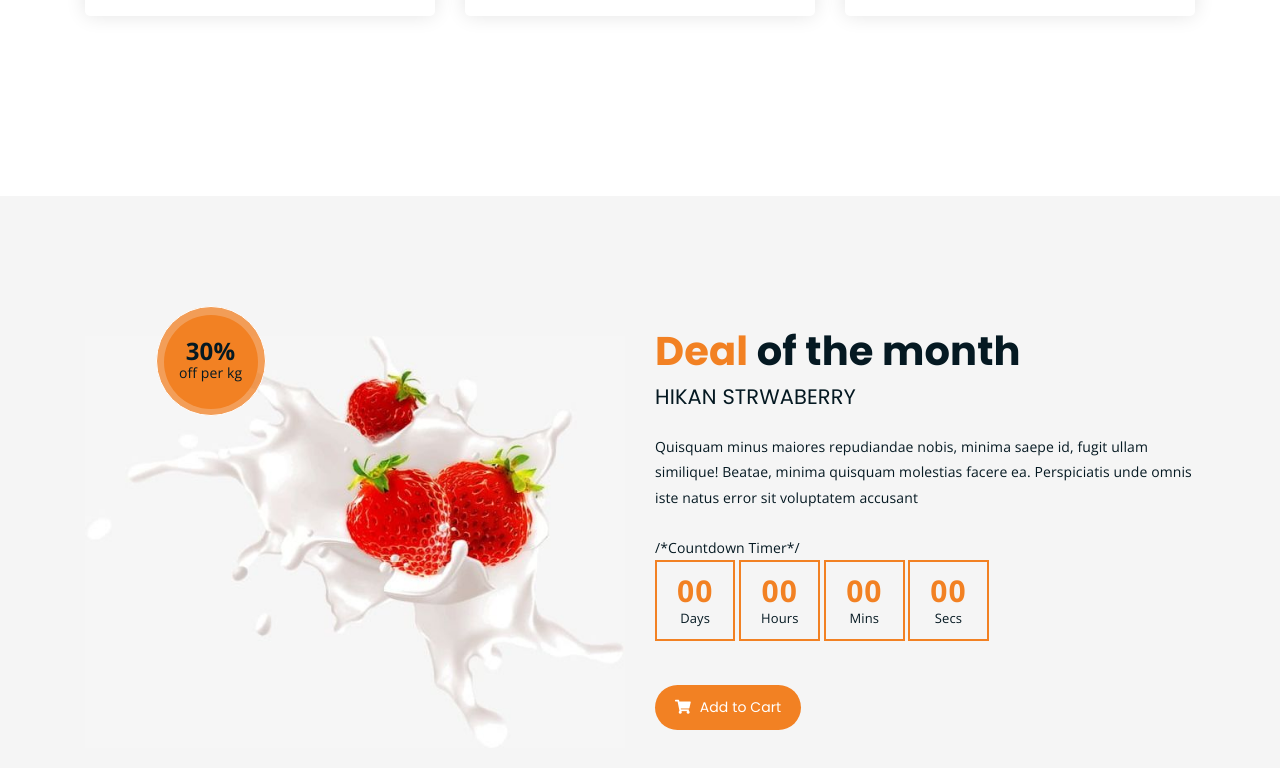
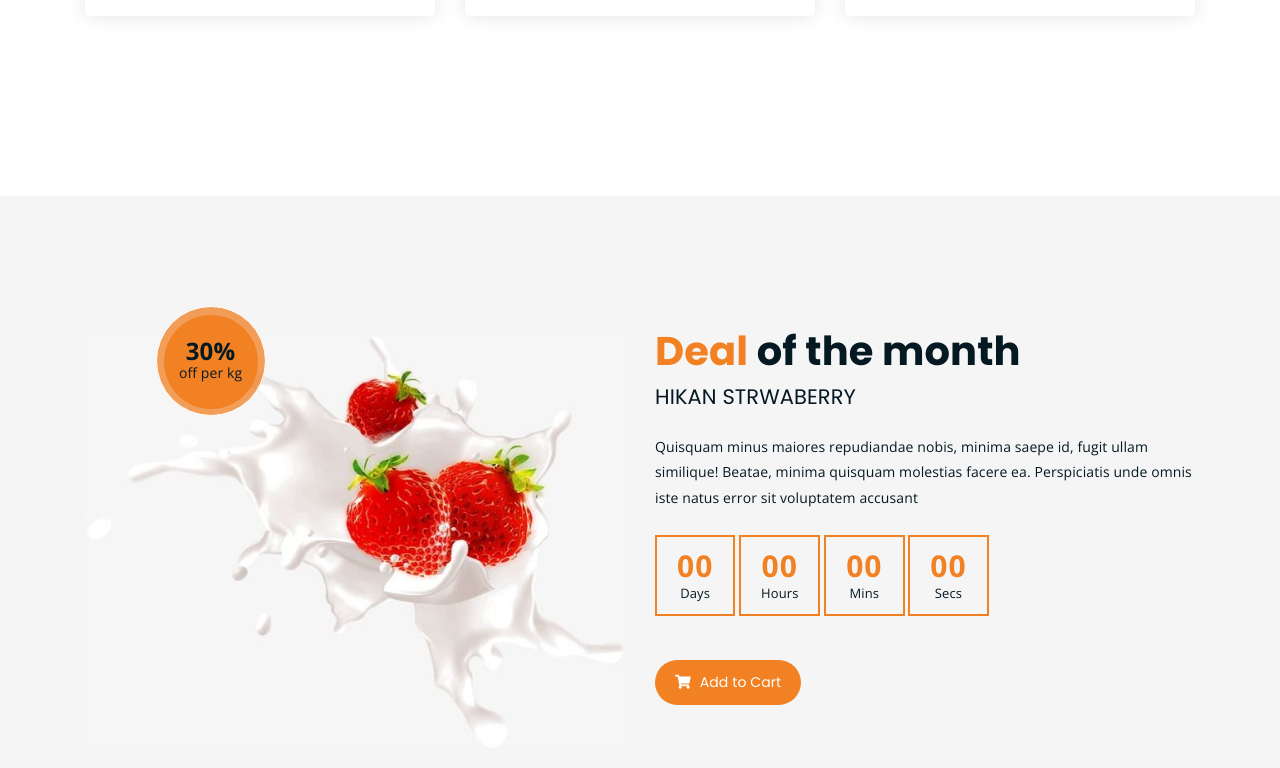
Before and after one commit to ManuelDeAlba/harty, a React (Vite) app: page / in a window 1280 px wide. Shown: the part 1901-2669 px from the top of the page. Built offline with nearby package versions, Linux system fonts and the light colour scheme; no server answers; the database is empty.

Commit message:
Ocultando comentario
Se usó la sintaxis de comentario en jsx para poner el comentario correctamente

```diff
--- a/src/pages/Inicio.jsx
+++ b/src/pages/Inicio.jsx
@@ -145,7 +145,7 @@ function Inicio(){
                         <h3><span className="orange-text">Deal</span> of the month</h3>
                         <h4>Hikan Strwaberry</h4>
                         <div className="text">Quisquam minus maiores repudiandae nobis, minima saepe id, fugit ullam similique! Beatae, minima quisquam molestias facere ea. Perspiciatis unde omnis iste natus error sit voluptatem accusant</div>
-                        /*Countdown Timer*/
+			    {/*Countdown Timer*/}
                         <div className="time-counter"><div className="time-countdown clearfix" data-countdown="2020/2/01"><div className="counter-column"><div className="inner"><span className="count">00</span>Days</div></div> <div className="counter-column"><div className="inner"><span className="count">00</span>Hours</div></div>  <div className="counter-column"><div className="inner"><span className="count">00</span>Mins</div></div>  <div className="counter-column"><div className="inner"><span className="count">00</span>Secs</div></div></div></div>
                         <a href="cart.html" className="cart-btn mt-3"><i className="fas fa-shopping-cart"></i> Add to Cart</a>
                     </div>
```
